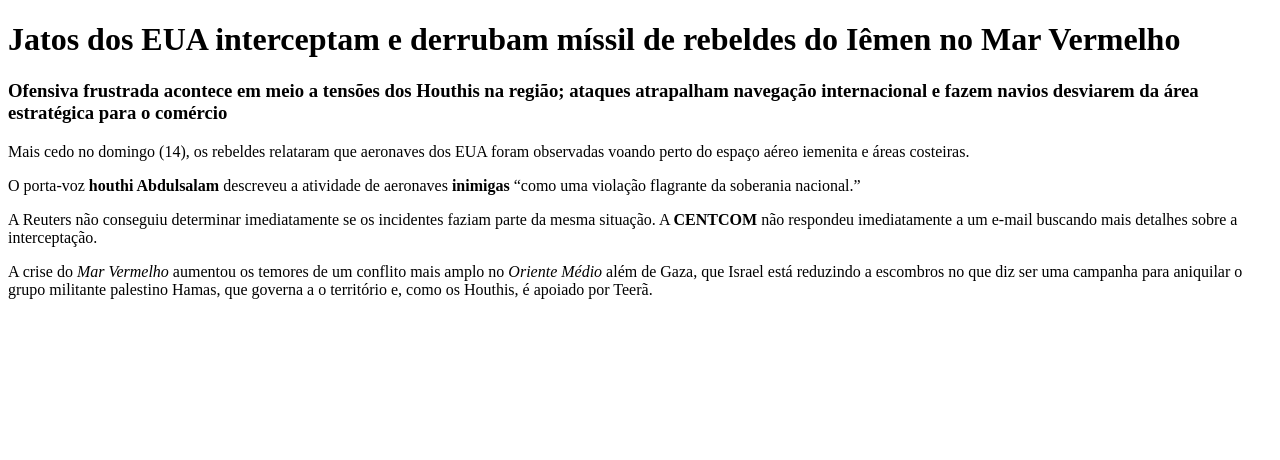
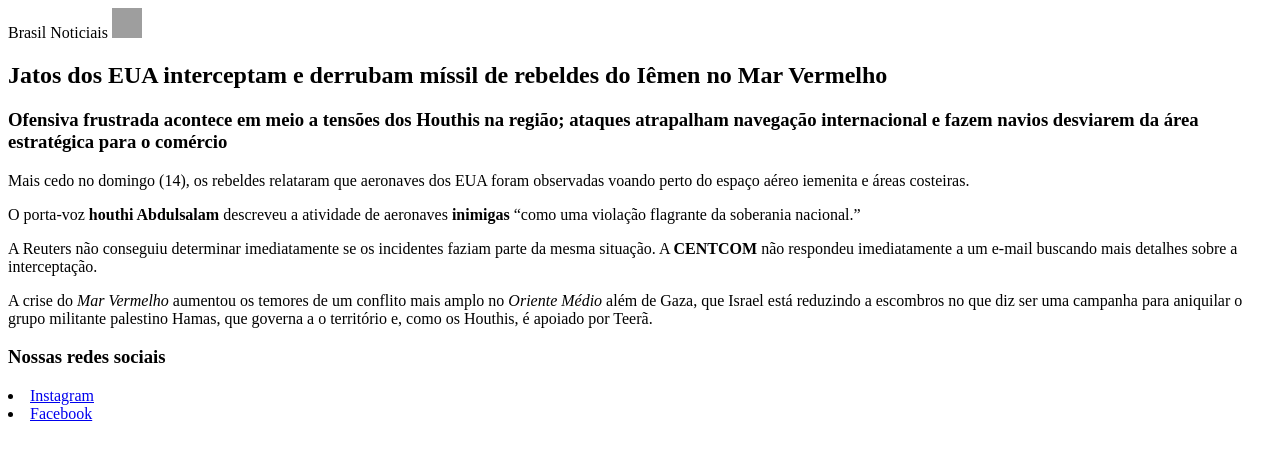
Before and after one commit to matheus8108/Cidade-Itabira-desenvolve-introducao-web-Pdita-245, a plain HTML site: page noticia.html in a window 1280 px wide. Drawn offline with Linux system fonts and the light colour scheme; grey boxes are pictures that could not be loaded.

Commit message:
noticia_containers.html
noticia_containers.html

```diff
--- a/noticia.html
+++ b/noticia.html
@@ -1,12 +1,13 @@
 <!DOCTYPE html>
 <html>
-
+  <header>Brasil Noticiais  <img src="https://s1.static.brasilescola.uol.com.br/be/conteudo/images/2-bandeira-do-brasil.jpg" alt="Logo da pagina"width="30"
+    height="30" /></header>
 <head>
 
 </head>
 <body>
 
-<h1>Jatos dos EUA interceptam e derrubam míssil de rebeldes do Iêmen no Mar Vermelho
+<main><article><h1>Jatos dos EUA interceptam e derrubam míssil de rebeldes do Iêmen no Mar Vermelho
 </h1>
 
 <h3>Ofensiva frustrada acontece em meio a tensões dos Houthis na região; ataques atrapalham navegação internacional e fazem navios desviarem da área estratégica para o comércio</h3>
@@ -17,10 +18,16 @@
 
  <P>A Reuters não conseguiu determinar imediatamente se os incidentes faziam parte da mesma situação. A <strong>CENTCOM</strong> não respondeu imediatamente a um e-mail buscando mais detalhes sobre a interceptação.</P>
 
-<P>A crise do <em>Mar Vermelho</em> aumentou os temores de um conflito mais amplo no <em>Oriente Médio</em> além de Gaza, que Israel está reduzindo a escombros no que diz ser uma campanha para aniquilar o grupo militante palestino Hamas, que governa a o território e, como os Houthis, é apoiado por Teerã.</P>
+<P>A crise do <em>Mar Vermelho</em> aumentou os temores de um conflito mais amplo no <em>Oriente Médio</em> além de Gaza, que Israel está reduzindo a escombros no que diz ser uma campanha para aniquilar o grupo militante palestino Hamas, que governa a o território e, como os Houthis, é apoiado por Teerã.</P></article></main>
+
+
+<footer><h3>Nossas redes sociais</h3>
+    <li><a href="https://www.instagram.com/">Instagram</a> </li>
+    <li><a href="https://www.facebook.com/?locale=pt_BR">Facebook</a></li>
 
 
 
+</footer>
 </body>
 
 
```
